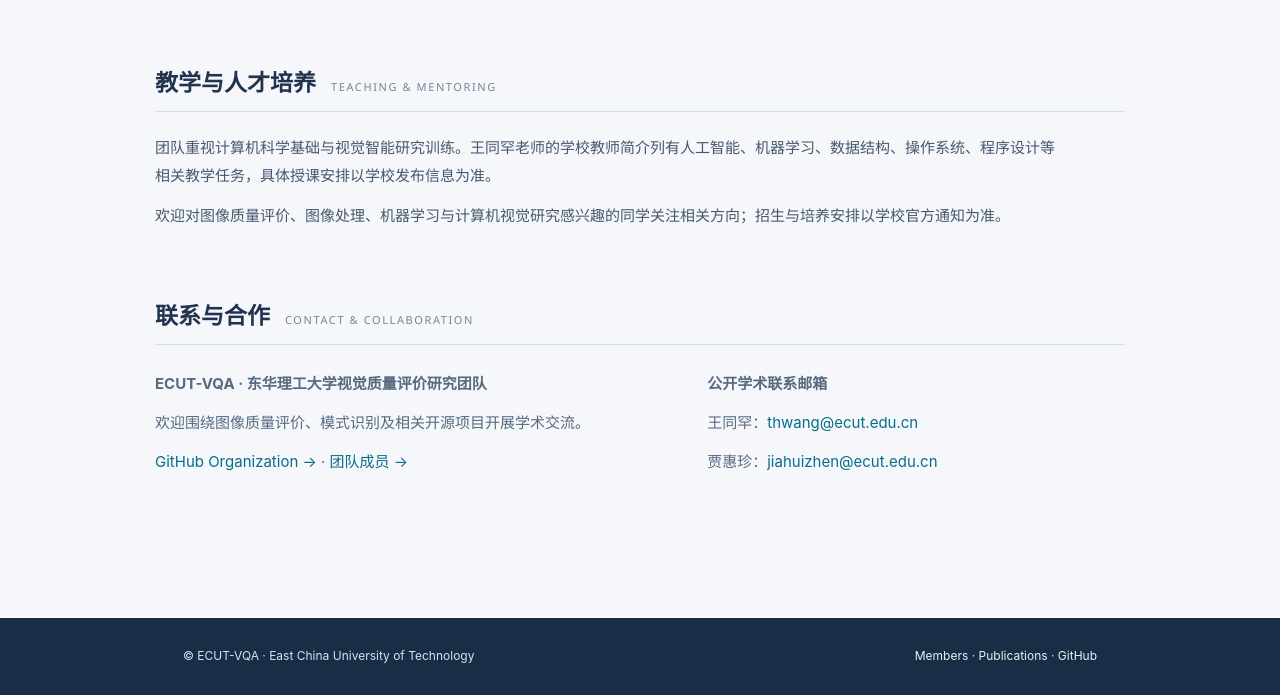
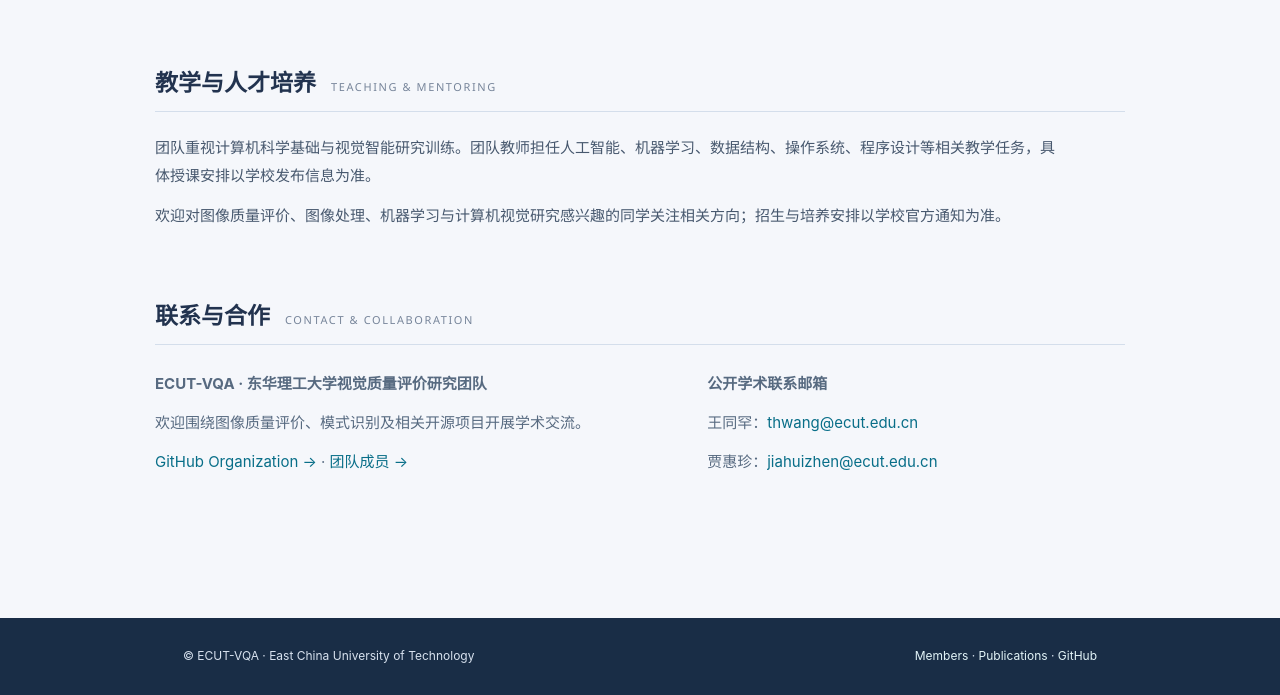
Before and after one commit to ECUT-VQA/ecut-vqa.github.io, a plain HTML site: page index.html in a window 1280 px wide. Shown: the part 2251-2946 px from the top of the page. Drawn offline with Linux system fonts and the light colour scheme.

Commit message:
Update index.html

```diff
--- a/index.html
+++ b/index.html
@@ -144,7 +144,7 @@
       </section>
       <section class="section" id="education" aria-labelledby="education-title">
         <div class="sec-head"><h2 id="education-title">教学与人才培养</h2><span>Teaching &amp; Mentoring</span></div>
-        <p class="intro">团队重视计算机科学基础与视觉智能研究训练。王同罕老师的学校教师简介列有人工智能、机器学习、数据结构、操作系统、程序设计等相关教学任务，具体授课安排以学校发布信息为准。</p>
+        <p class="intro">团队重视计算机科学基础与视觉智能研究训练。团队教师担任人工智能、机器学习、数据结构、操作系统、程序设计等相关教学任务，具体授课安排以学校发布信息为准。</p>
         <p class="intro">欢迎对图像质量评价、图像处理、机器学习与计算机视觉研究感兴趣的同学关注相关方向；招生与培养安排以学校官方通知为准。</p>
       </section>
       <section class="section" id="contact" aria-labelledby="contact-title">
```
